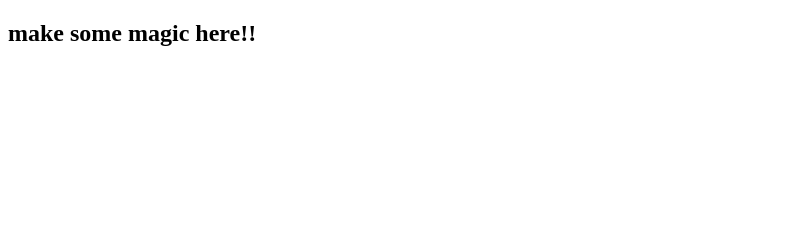
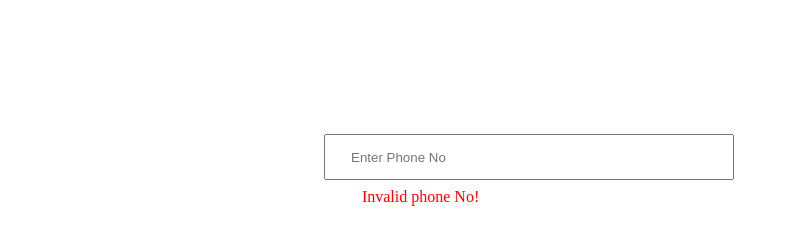
Before and after one commit to ModupeVictoria/Circle109-Phonie, a plain HTML site: page index.html in a window 1280 px wide. Shown: the whole page, without its empty margins (0-789 px from the left). Drawn offline with Linux system fonts and the light colour scheme.

Commit message:
Input field with the Error Message

```diff
--- a/index.html
+++ b/index.html
@@ -10,7 +10,20 @@
 </head>
 <body>
 
-    <h2>make some magic here!!</h2>
+  <input
+          type="Enter Phone No"
+          id="Enter Phone No"
+          class="Enter_phone_no"
+          placeholder="Enter Phone No"
+          required
+        />
+  <p>Invalid phone No!</p>
+
+
+
+
+
+
 
     <!-- // ============= EEND DO NOT EDIT ============== // -->
     <script src="index.mjs" type="module"></script>
--- a/style.css
+++ b/style.css
@@ -0,0 +1,12 @@
+.Enter_phone_no {
+    height: 5vh;
+    width: 30%;
+    margin-left: 25%;
+    margin-top: 10%;
+    padding-left: 25px;
+  }
+p {
+    color: red;
+    margin-left: 28%;
+    margin-top: 8px;
+  }
```
Also changed, not shown: 2 other files.
